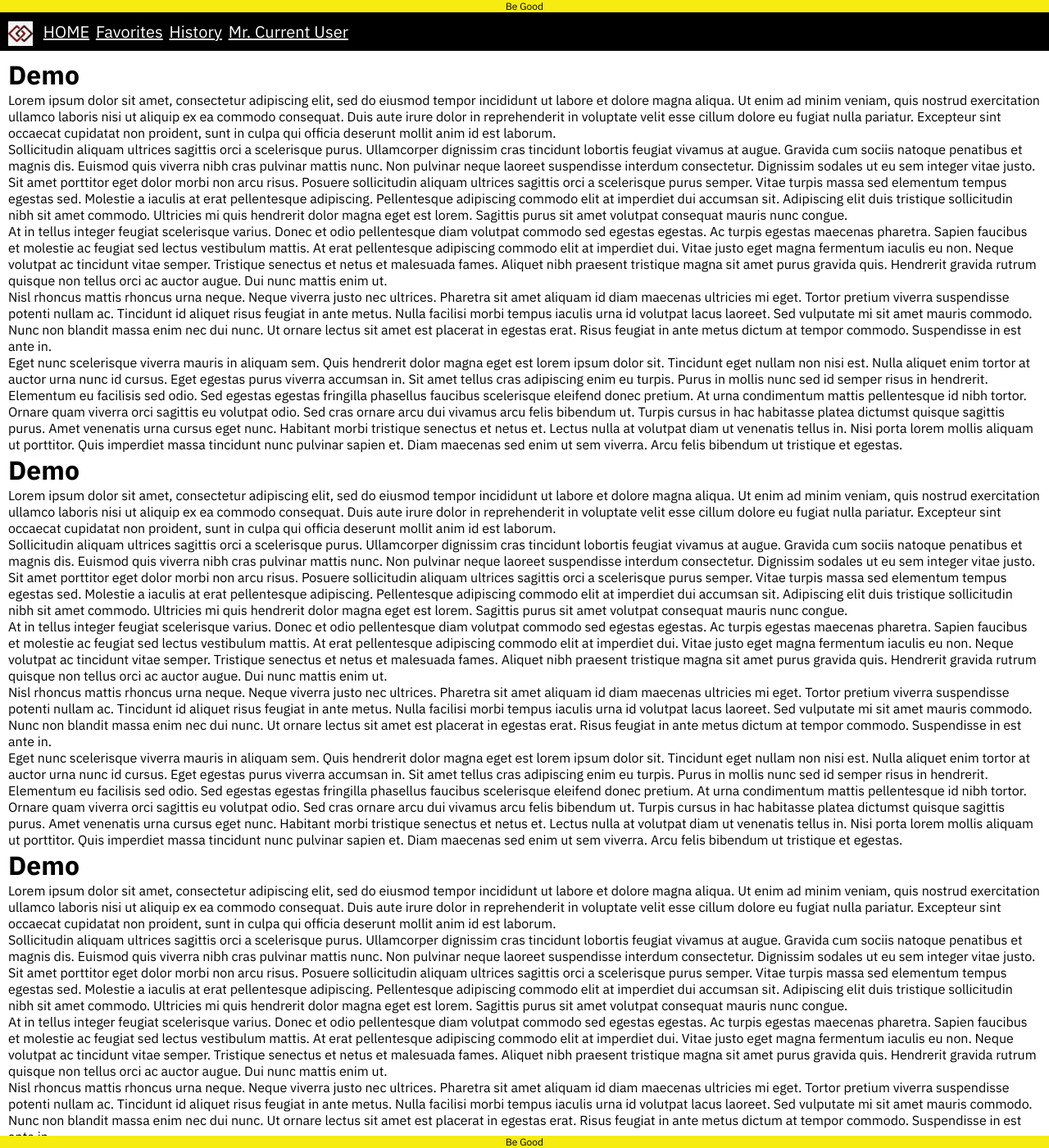
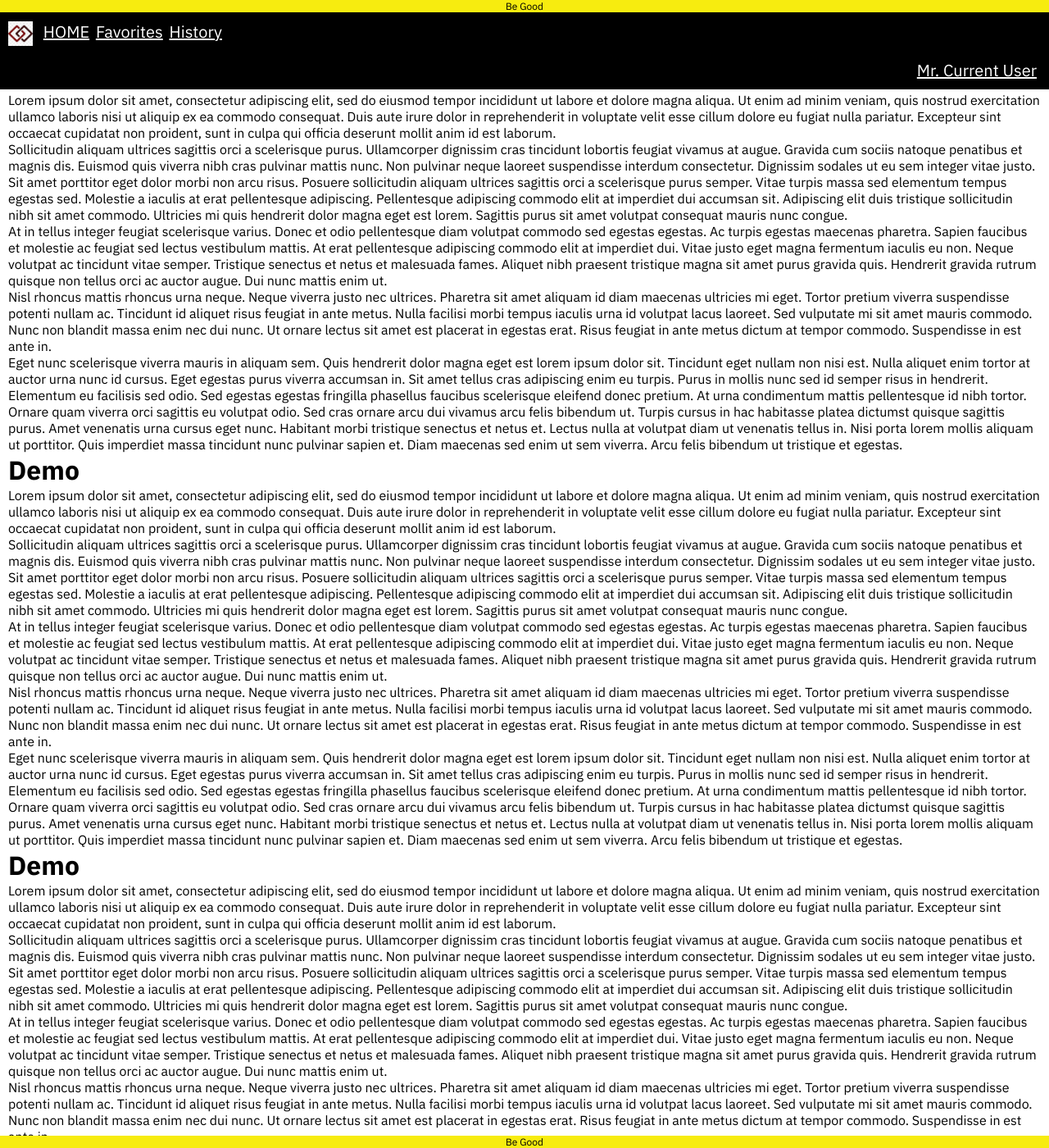
Before and after one commit to gothamgo/demo, a Jekyll site: the page built from index.html, in a window 1280 px wide and 1400 px high. Shown: the whole window at 82% size. Built offline with Jekyll 4.4.1, drawn with Linux system fonts in a browser that asks for light colours.

Commit message:
Update header.html

```diff
--- a/_includes/header.html
+++ b/_includes/header.html
@@ -10,7 +10,7 @@
     left: 0;
     width: 100%;
   }
-  header nav {
+  header nav.main {
     padding: 10px;
     background-color: #000000; /* Black */
     text-align: left;
@@ -25,7 +25,9 @@
     padding: 0px 10px 0px 0px;
     margin: 0px 0px -10px 0px;
   }
-  header nav a.current-user {
+  header nav.secondary {
+    padding: 10px;
+    background-color: #000000; /* Black */
     text-align: right;
   }
 </style>
@@ -34,12 +36,14 @@
   <div class="header-banner">
     Be Good
   </dev>
-  <nav>
+  <nav class="main">
     <img src="{{site.url}}/images/logo.jpg" alt="Demo">
 
     <a href="/">HOME</a>
     <a href="/Favorites/">Favorites</a>
     <a href="/History/">History</a>
-    <a href="/show_current_user/" class="current-user">Mr. Current User</a>
+  </nav>
+  <nav class="secondary">
+    <a href="/show_current_user/">Mr. Current User</a>
   </nav>
 </header>
```
